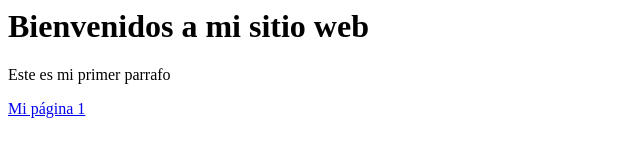
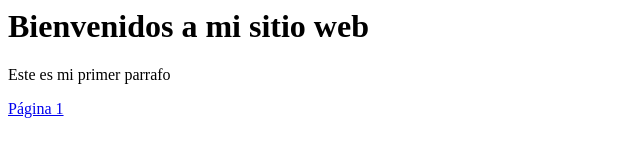
Before and after one commit to airicaro/Noveno2, a plain HTML site: page index.html in a window 1280 px wide. Shown: the full height of the page, 0-640 px from the left. Drawn offline with Linux system fonts and the light colour scheme.

Commit message:
Update index.html

```diff
--- a/index.html
+++ b/index.html
@@ -5,6 +5,6 @@
   <body>
     <h1>Bienvenidos a mi sitio web</h1>
     <p>Este es mi primer parrafo</p>
-    <a href="pagina1.html"> Mi página 1</a>
+    <a href="pagina1.html"> Página 1</a>
   </body>
 </html>
```
